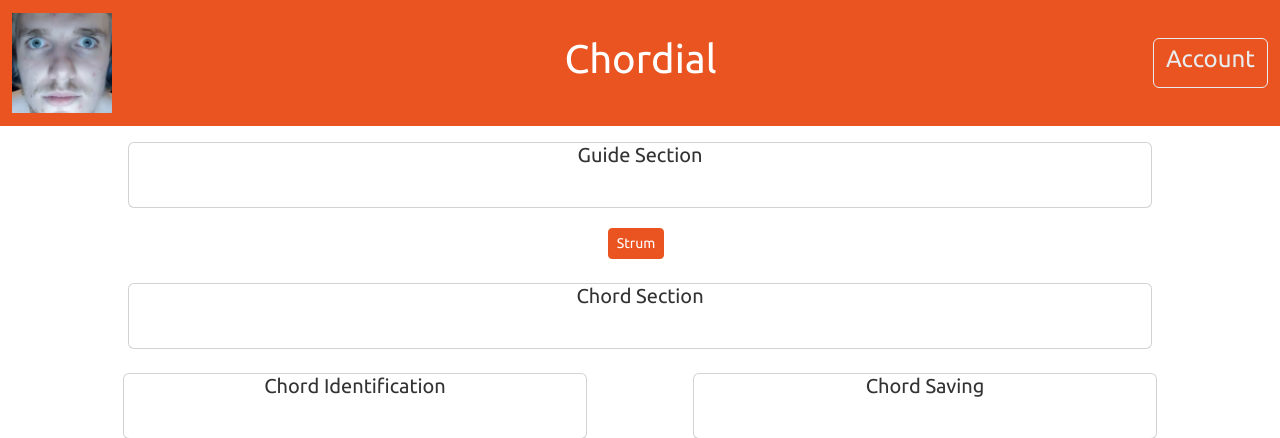
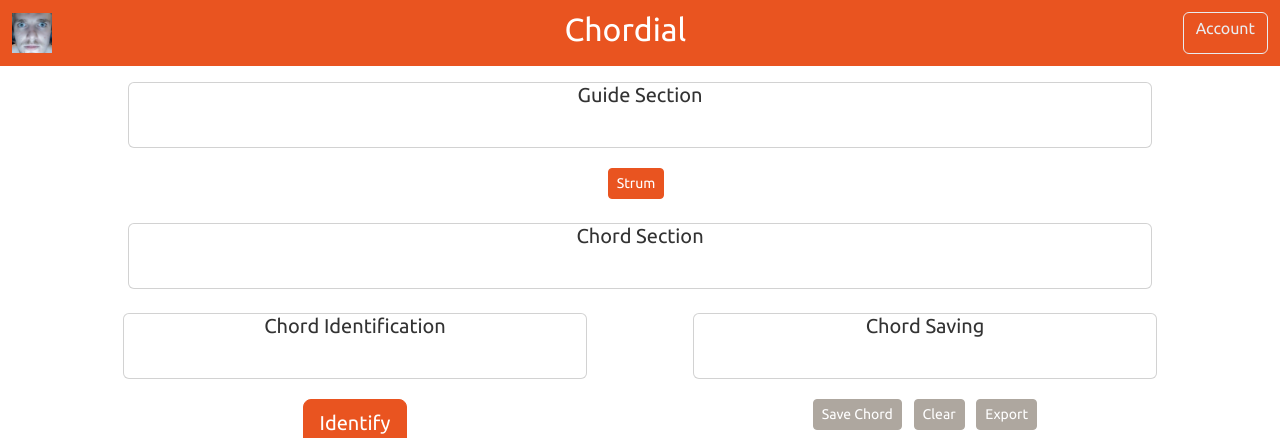
Before and after one commit to BaileyThorpTecht/L6SD_24T4_Capstone_MusicWebsite, a Django app: page / in a window 1280 px wide. Shown: the top 438 px of the page. Run offline with Django 5.2, Linux system fonts and the light colour scheme; some libraries are stand-ins or nearby versions.

Commit message:
Icon placeholder for website tab / slight adjustments to navbar
Put in an icon for the website's tab. Slight size adjustments to navbar.

```diff
--- a/musicwebsite/templates/musicwebsite/index.html
+++ b/musicwebsite/templates/musicwebsite/index.html
@@ -12,10 +12,16 @@
   <!-- Bootstrap JS for functionality -->
   <script src="https://cdn.jsdelivr.net/npm/bootstrap@5.3.2/dist/js/bootstrap.bundle.min.js"></script>
 
+  <!-- Icon for website tab -->
+  <!-- <link rel="icon" href="placeholder_icon.ico" type="image/x-icon"/> -->
+  <!-- <link rel="icon" type="image/x-icon" href="placeholder_icon.ico"> -->
+  <link rel="icon" href="{% static 'placeholder_icon.ico' %}" type="image/x-icon"/>
+
+
   <!-- Header Styles -->
   <style>
     .navbar-brand img {
-      height: 100px;
+      height: 40px;
     }
     .card {
       margin-bottom: 20px; /* Spacing between cards */
@@ -33,12 +39,12 @@
       <a class="navbar-brand" href="#">
         <img src="{% static 'placeholder.png' %}" alt="Chordial logo">
       </a>
-      <h1 class="text-white">Chordial</h1>
+      <h2 class="text-white">Chordial</h2>
       <button class="navbar-toggler" type="button" data-bs-toggle="collapse" data-bs-target="#navbarNavAltMarkup" aria-controls="navbarNavAltMarkup" aria-expanded="false" aria-label="Toggle navigation">
         <span class="navbar-toggler-icon"></span>
       </button>
       <button class="btn btn-outline-light">
-        <h4>Account</h4>
+        <h6>Account</h6>
       </button>
     </div>
   </nav>
```
Also changed, not shown: musicwebsite/static/favicon.ico (added), musicwebsite/static/placeholder_icon.ico (added).
